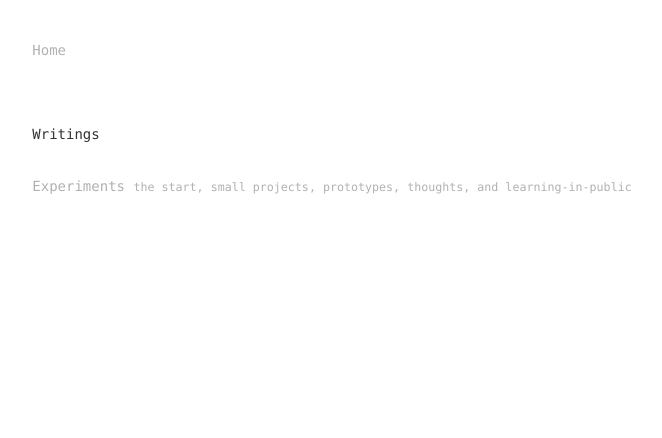
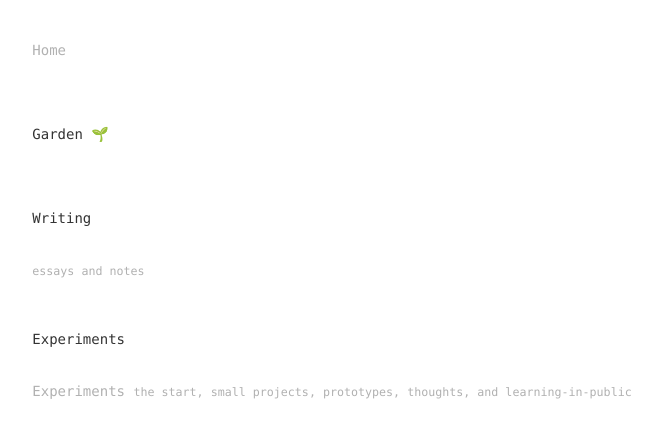
Before and after one commit to arsin-dev/arsin-dev.github.io, a plain HTML site: page writings/index.html in a window 1280 px wide. Shown: the whole page, without its empty margins (308-970 px from the left). Drawn offline with Linux system fonts and the light colour scheme.

Commit message:
modified writings

```diff
--- a/writings/index.html
+++ b/writings/index.html
@@ -12,8 +12,16 @@
         <div><a href="../index.html">Home</a></div>
       </div>
       <div class="header">
-        Writings
+        Garden 🌱
       </div>
+      <div class="header" id="writing">Writing</div>
+      <ul>
+        <li>
+          <small>essays and notes</small>
+        </li>
+      </ul>
+
+      <div class="header">Experiments</div>
       <ul>
         <li>
           <a href="experiments/index.html">Experiments</a>
```
Also changed, not shown: index.html (+1 -1 lines).
